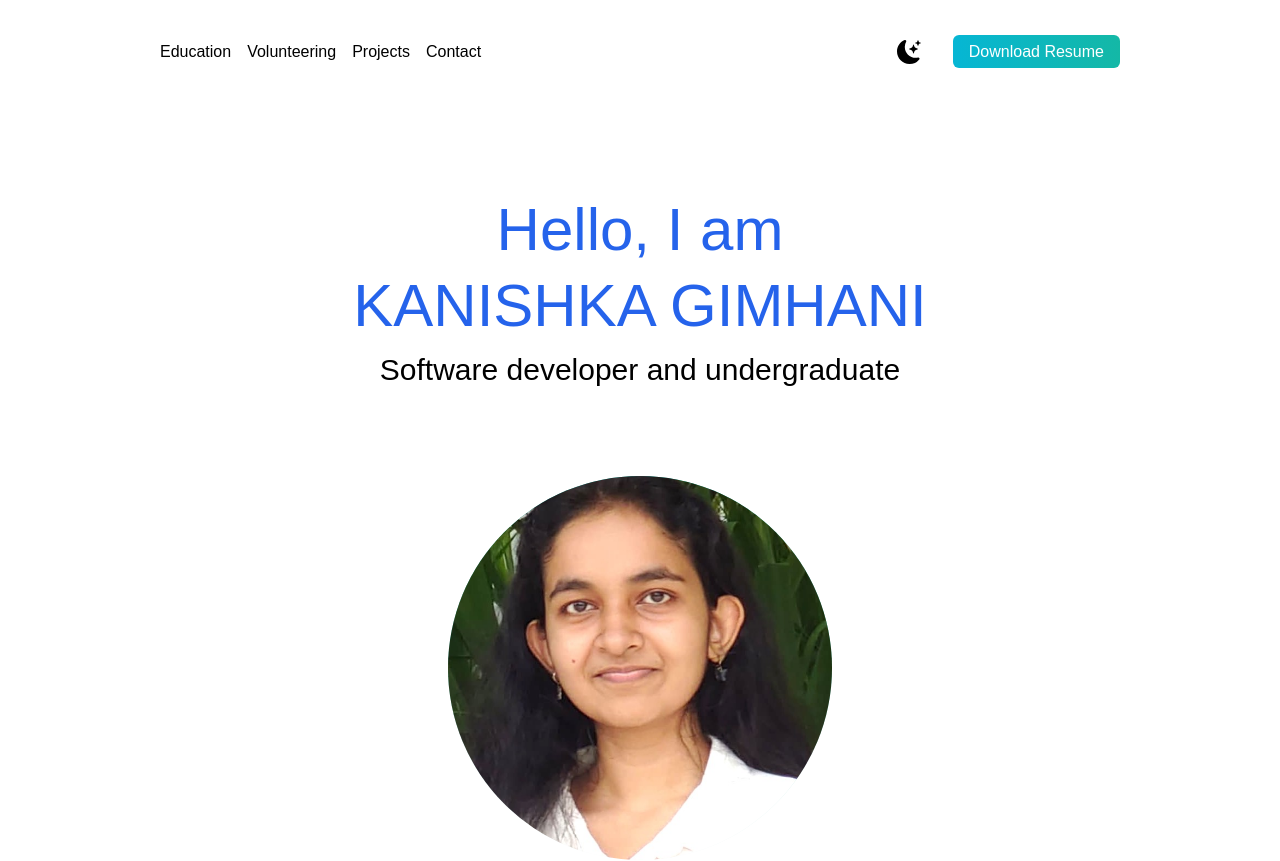
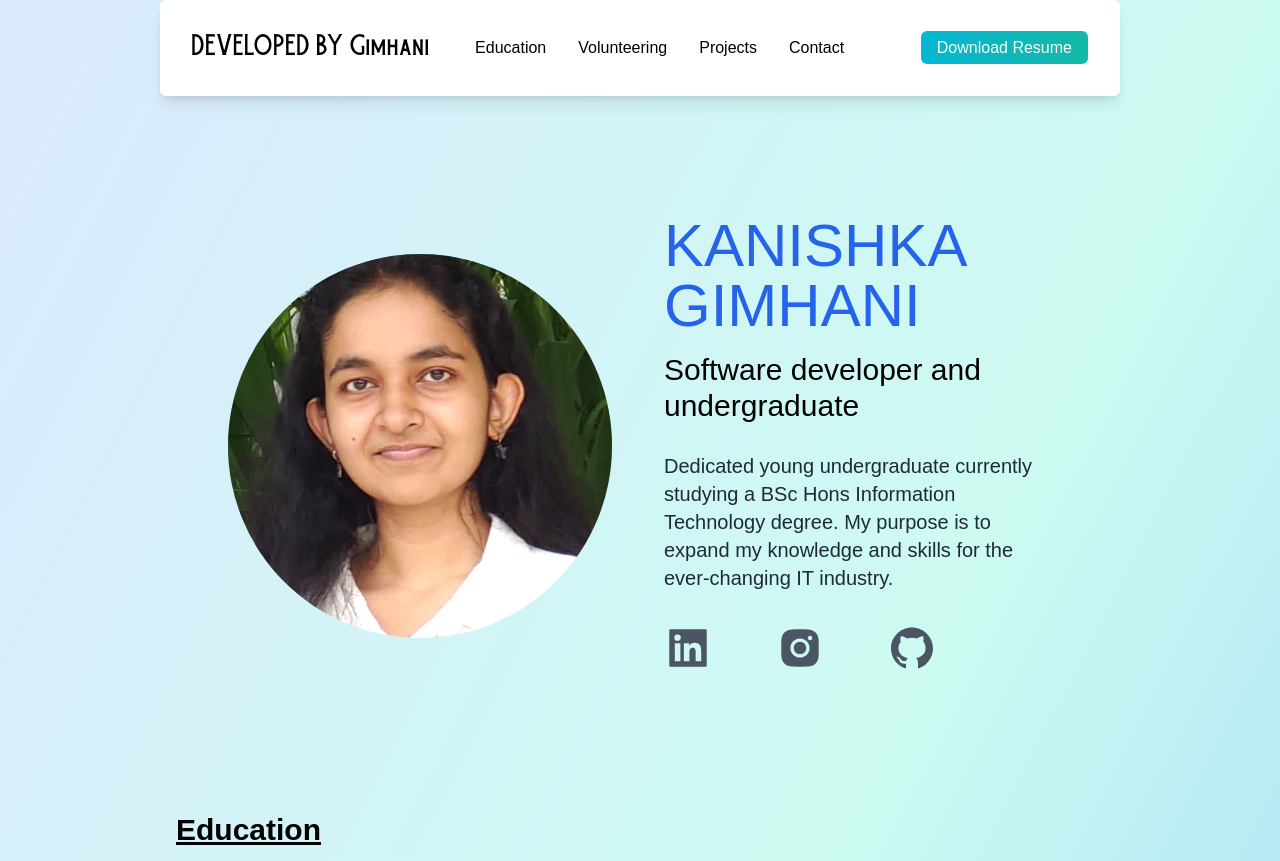
Before and after one commit to Kesh02/My-Portfolio, a Next.js app: page / in a window 1280 px wide. Shown: the top 861 px of the page. Built offline with nearby package versions, Linux system fonts and the light colour scheme.

Commit message:
update index.js

```diff
--- a/pages/index.js
+++ b/pages/index.js
@@ -11,49 +11,65 @@ import Image from "next/image";
 
 
 export default function Home() {
-  const [darkMode, setDarkMode] = useState(false);
+  // const [darkMode, setDarkMode] = useState(false);
 
 const downloadResume = () => {
   const link = document.createElement('a');
-  link.href = '/K.T.K.Gimhani Resume.pdf';
+  link.href = '/Software Engineer Intern - Kanishka Gimhani.pdf';
   link.download = 'K.T.K.Gimhani Resume.pdf';
   document.body.appendChild(link);
   link.click();
   document.body.removeChild(link);
-
-
 };
 
+const fadeInUp = {
+  animation: "fadeInUp 1.5s ease-out forwards",
+  opacity: 0,
+};
+
+const keyframes = `
+    @keyframes fadeInUp {
+      0% {
+        opacity: 0;
+        transform: translateY(20px);
+      }
+      100% {
+        opacity: 1;
+        transform: translateY(0);
+      }
+    }
+  `;
+
   return (
-    <div className={darkMode ? "dark" : ""}>
+    // <div className={darkMode ? "dark" : ""}>
+    <div>
       <Head>
         <title>K.Gimhani</title>
         <meta name="description" content="Generated by create next app" />
         <link rel="icon" href="/favicon.ico" />
+        <style>{keyframes}</style>
       </Head>
 
-      <main className=" bg-white px-10 dark:bg-gray-900 md:px-20 lg:px-40">
+      <main className="bg-gradient-to-br from-blue-100 via-teal-100 to-blue-300 dark:bg-gray-900 md:px-20 lg:px-40">
         <section className="min-h-screen">
-          <nav className="py-10 mb-12 flex justify-between dark:text-white">
-            {/* <h1 className="font-burtons text-xl">DEVELOPED BY Gimhani</h1> */}
-            <nav>
-        <ul class="flex space-x-4">
-        <li><a href="#education" class="hover:underline">Education</a></li>
-        <li><a href="#volunteering" class="hover:underline">Volunteering</a></li>
-          <li><a href="#projects" class="hover:underline">Projects</a></li>
-          <li><a href="#contact" class="hover:underline">Contact</a></li>
+          {/* Updated Navigation Bar */}
+          <nav className="w-full py-8 mb-12 flex justify-between items-center bg-white text-dark-blue px-8 rounded-md shadow-lg">            <h1 className="font-burtons text-2xl">DEVELOPED BY Gimhani</h1>
+            <ul className="flex space-x-8">
+              <li><a href="#education" className="hover:text-gray-200">Education</a></li>
+              <li><a href="#volunteering" className="hover:text-gray-200">Volunteering</a></li>
+              <li><a href="#projects" className="hover:text-gray-200">Projects</a></li>
+              <li><a href="#contact" className="hover:text-gray-200">Contact</a></li>
             </ul>
-      </nav>
-            <ul className="flex items-center">
+            <ul className="flex items-center space-x-8">
               <li>
-                <BsFillMoonStarsFill
+                {/* <BsFillMoonStarsFill
                   onClick={() => setDarkMode(!darkMode)}
-                  className=" cursor-pointer text-2xl"
-                />
+                  className="cursor-pointer text-2xl"
+                /> */}
               </li>
               <li>
                 <a
-                  className="bg-gradient-to-r from-cyan-500 text- to-teal-500 text-white px-4 py-2 border-none rounded-md ml-8"
+                  className="bg-gradient-to-r from-cyan-500 to-teal-500 text-white px-4 py-2 border-none rounded-md"
                   onClick={downloadResume}
                 >
                   Download Resume
@@ -61,25 +77,31 @@ const downloadResume = () => {
               </li>
             </ul>
           </nav>
-          <div className="text-center p-10 py-10">
-          <h3 className="text-5xl py-2 text-blue-600 font-medium dark:text-teal-400 md:text-6xl">
-            Hello, I am
-          </h3>
-            <h2 className="text-5xl py-2 text-blue-600 font-medium dark:text-teal-400 md:text-6xl">
-              KANISHKA GIMHANI
+
+          {/* Updated Layout with Flexbox */}
+          <div className="flex flex-col-reverse lg:flex-row lg:items-center p-10">
+            {/* Image on the Left */}
+            <div className="lg:w-1/2">
+              <div className="bg-gradient-to-b from-teal-500 rounded-full w-72 h-72 lg:w-96 lg:h-96 relative overflow-hidden mx-auto">
+                <Image src={deved} layout="fill" objectFit="cover" alt="my image"/>
+              </div>
+            </div>
+
+            {/* Text on the Right */}
+            <div className="lg:w-1/2 text-center lg:text-left p-6">
+<h2
+              className="text-5xl py-2 text-blue-600 font-medium dark:text-teal-400 md:text-6xl"
+              style={fadeInUp}
+            >                 KANISHKA GIMHANI
               </h2>
               <h3 className="text-2xl py-2 dark:text-white md:text-3xl">
                 Software developer and undergraduate
               </h3>
-            <div className="mx-auto bg-gradient-to-b from-teal-500 rounded-full w-80 h-80 relative overflow-hidden mt-20 md:h-96 md:w-96">
-              <Image src={deved} layout="fill" objectFit="cover" alt="my image"/>
-            </div>
-            <p className="text-md py-5 leading-8 text-gray-800 dark:text-gray-200 max-w-xl mx-auto md:text-xl">
+              <p className="text-md py-5 leading-8 text-gray-800 dark:text-gray-200 max-w-xl mx-auto lg:mx-0 md:text-xl">
                 Dedicated young undergraduate currently studying a BSc Hons Information Technology degree.
-            My purpose is to expand my knowledge and skills for the ever changing IT industry
+                My purpose is to expand my knowledge and skills for the ever-changing IT industry.
               </p>
-            <div className="text-5xl flex justify-center gap-16 py-3 text-gray-600 dark:text-gray-400">
-
+              <div className="text-5xl flex justify-center lg:justify-start gap-16 py-3 text-gray-600 dark:text-gray-400">
                 <a href="https://www.linkedin.com/in/kanishka-gimhani-b169ba246/" target="_blank" rel="noopener noreferrer">
                   <AiFillLinkedin />
                 </a>
@@ -90,13 +112,15 @@ const downloadResume = () => {
                   <AiFillGithub />
                 </a>
               </div>
-<br/>
-            <h2 class="text-3xl font-bold mb-4 dark:text-white">About me</h2>
+            </div>
+          </div>
+
 
           <section id="education" className="container mx-auto my-12 p-4">
             <h1 className="text-left text-3xl font-semibold dark:text-white mb-6">
               <u>Education</u>
               </h1>
+
   <div className="space-y-4">
     <div className="p-4 bg-white dark:bg-gray-800 shadow rounded">
       <h2 className="text-2xl dark:text-white">Bachelor of Science in Information Technology</h2>
@@ -110,8 +134,12 @@ const downloadResume = () => {
 
     </div>
   </div>
+
+
+
           </section>
 
+          {/* volunteering */}
 <section id="volunteering" className="container mx-auto my-12 p-4">
   <h1 className="text-left text-3xl font-semibold dark:text-white mb-6">
     <u>Volunteering Experience</u>
@@ -192,26 +220,18 @@ Room library. Has the full CRUD operation
       </div>
     </section>
 
-
-
     <h1 className="text-center text-3xl font-semibold dark:text-white">
  Contact me
 </h1>
-
     <div className="text-xl dark:text-white mt-4 space-y-2">
   <div>Mobile - 078 - 2091517</div>
   <div>Email - gimhanii2002@gmail.com</div>
 </div>
 
-
-
-          </div>
-        </section>
-
-        <footer class="bg-blue-800 text-white p-4 text-center">
+          <footer className="bg-blue-800 text-white p-4 text-center">
             <p>&copy; 2024 My Portfolio. All rights reserved.</p>
           </footer>
-
+        </section>
       </main>
     </div>
   );
```
Lines whose indentation alone changed are shown as unchanged.
